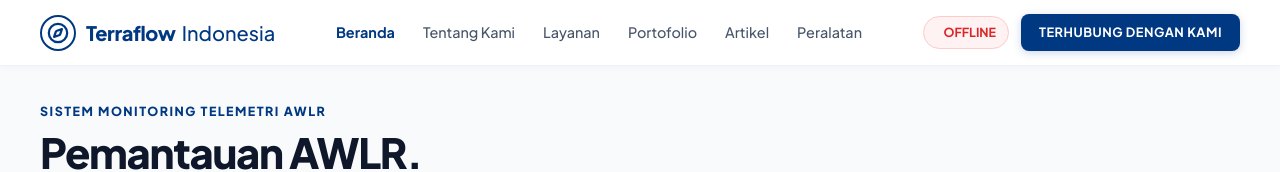
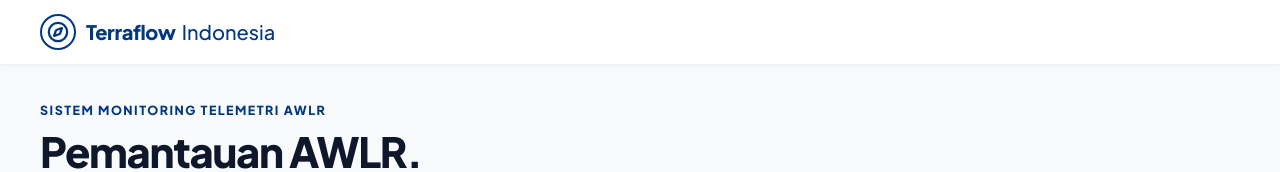
Before and after one commit to dimss19/TerraflowId, a React (Vite) app in the folder frontend/: page / in a window 1280 px wide. Shown: the top 172 px of the page. Built offline with nearby package versions, Linux system fonts and the light colour scheme; no server answers.

Commit message:
feat(frontend): remove website navigation links and marketing CTA button from header

```diff
--- a/frontend/src/components/Header.jsx
+++ b/frontend/src/components/Header.jsx
@@ -87,54 +87,6 @@ export default function Header({
           </div>
         </div>
 
-        {/* Corporate Navigation Links */}
-        <nav style={{ display: 'flex', alignItems: 'center', gap: '28px', flexWrap: 'wrap' }}>
-          <a href="#beranda" style={{ fontSize: '0.9rem', color: '#003882', fontWeight: 700, textDecoration: 'none' }}>
-            Beranda
-          </a>
-          <a href="#tentang" style={{ fontSize: '0.9rem', color: '#475569', fontWeight: 500, textDecoration: 'none' }}>
-            Tentang Kami
-          </a>
-          <a href="#layanan" style={{ fontSize: '0.9rem', color: '#475569', fontWeight: 500, textDecoration: 'none' }}>
-            Layanan
-          </a>
-          <a href="#portofolio" style={{ fontSize: '0.9rem', color: '#475569', fontWeight: 500, textDecoration: 'none' }}>
-            Portofolio
-          </a>
-          <a href="#artikel" style={{ fontSize: '0.9rem', color: '#475569', fontWeight: 500, textDecoration: 'none' }}>
-            Artikel
-          </a>
-          <a href="#peralatan" style={{ fontSize: '0.9rem', color: '#475569', fontWeight: 500, textDecoration: 'none' }}>
-            Peralatan
-          </a>
-        </nav>
-
-        {/* Right Action / Status CTA */}
-        <div style={{ display: 'flex', alignItems: 'center', gap: '12px' }}>
-          <div style={{
-            background: isConnected ? '#ecfdf5' : '#fef2f2',
-            color: isConnected ? '#059669' : '#dc2626',
-            border: `1px solid ${isConnected ? '#a7f3d0' : '#fecaca'}`,
-            padding: '6px 12px',
-            borderRadius: '20px',
-            fontSize: '0.78rem',
-            fontWeight: 700,
-            display: 'flex',
-            alignItems: 'center',
-            gap: '8px'
-          }}>
-            <span className={isConnected ? 'pulse-dot' : ''} style={{ background: isConnected ? '#10b981' : '#dc2626' }}></span>
-            {isConnected ? 'LIVE WEBSOCKET' : 'OFFLINE'}
-          </div>
-
-          <a
-            href="#kontak"
-            className="btn-corporate-primary"
-            style={{ textDecoration: 'none', padding: '9px 18px', fontSize: '0.8rem' }}
-          >
-            TERHUBUNG DENGAN KAMI
-          </a>
-        </div>
       </div>
 
       {/* 2. Official Corporate Hero Header (Matching Image 2 "Hubungi Kami.") */}
```
